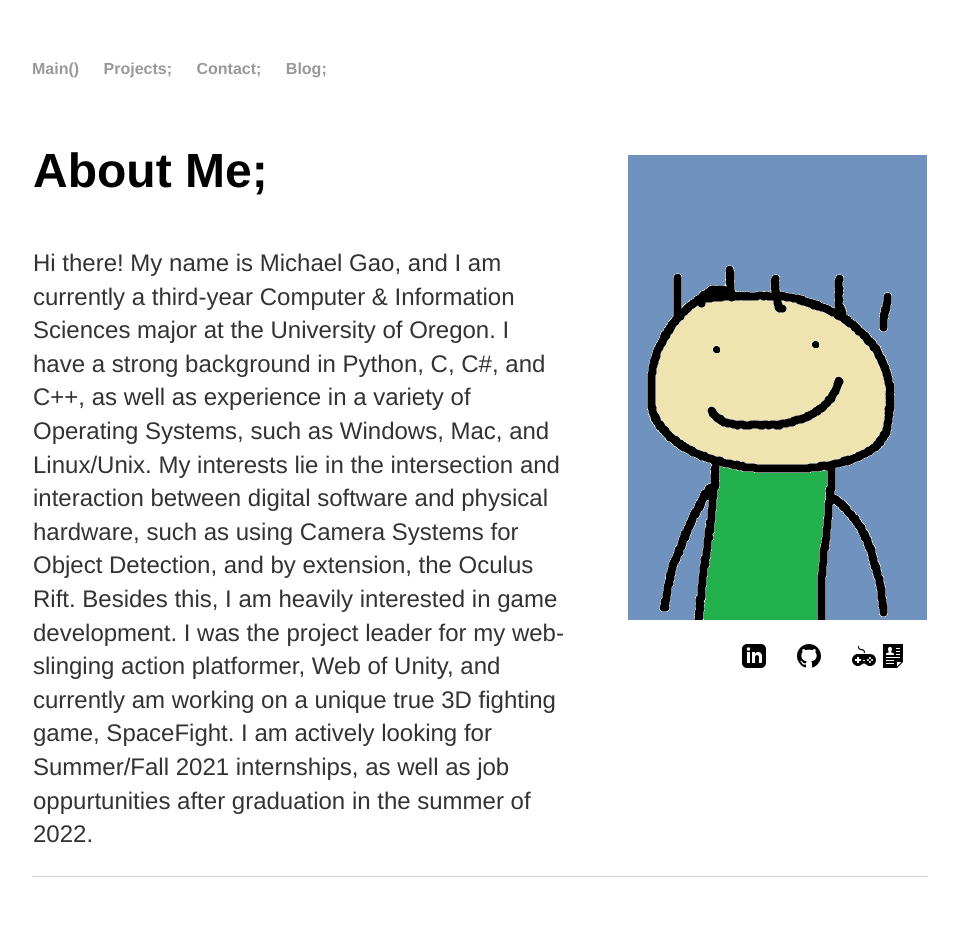
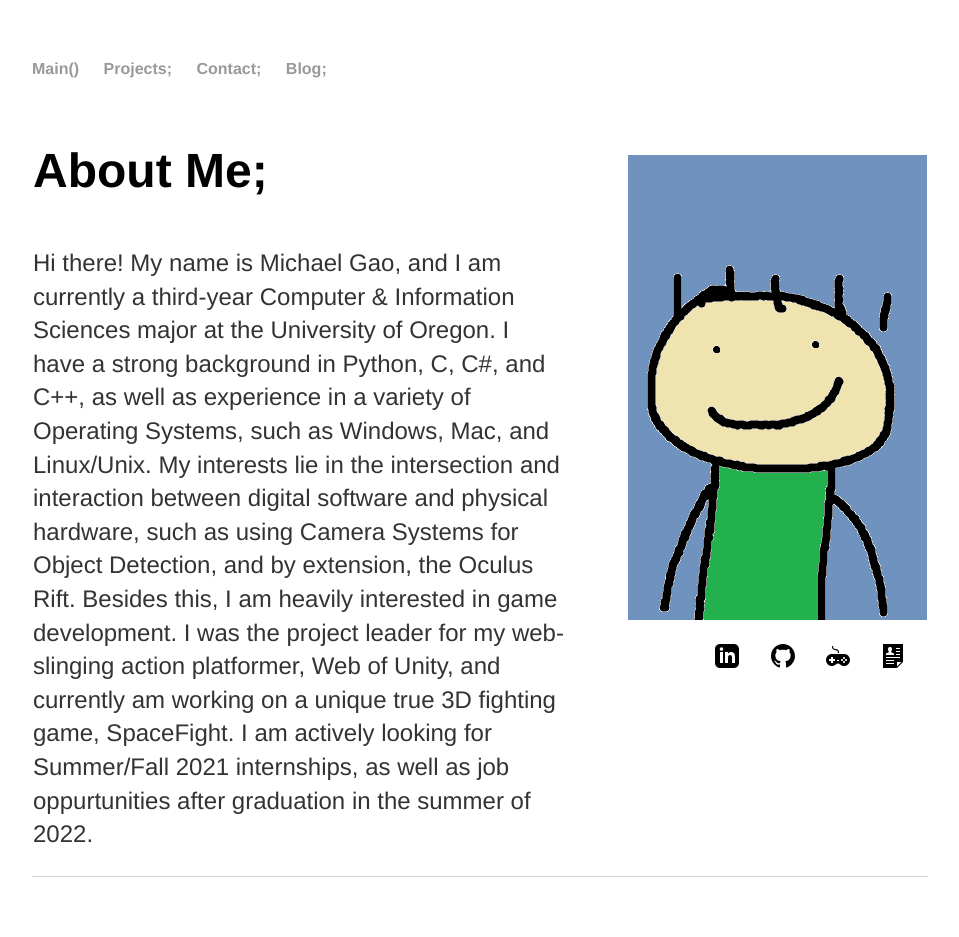
Before and after one commit to michael-c-gao/WebsiteOfMichael, a Jekyll site: the page built from index.html, in a window 1280 px wide. Shown: the whole page, without its empty margins (160-1119 px from the left). Built offline with Jekyll 4.4.1, drawn with Linux system fonts in a browser that asks for light colours.

Commit message:
Update index.html

```diff
--- a/index.html
+++ b/index.html
@@ -35,7 +35,7 @@
 	<div align="right">
 		 <a id="linkedin" href="https://www.linkedin.com/in/michael-c-gao/"><img src="logo/linkedin.svg" alt="linkedin"></a> &nbsp; &nbsp; &nbsp;
 		 <a id="github" href="https://github.com/michael-c-gao"><img src="logo/github.svg" alt="github"></a> &nbsp; &nbsp; &nbsp;
-		 <a id="itchio" href="https://mexhal.itch.io/"><img src="logo/game.svg" alt="itchio"></a>
+		 <a id="itchio" href="https://mexhal.itch.io/"><img src="logo/game.svg" alt="itchio"></a>  &nbsp; &nbsp; &nbsp;
 		 <a id="resume" href="https://michael-c-gao.github.io/GaoMichaelResume.pdf"><img src="logo/resume.svg" alt="resume"></a>&nbsp; &nbsp; &nbsp;</div>
 	</div>
 	</section>
```
